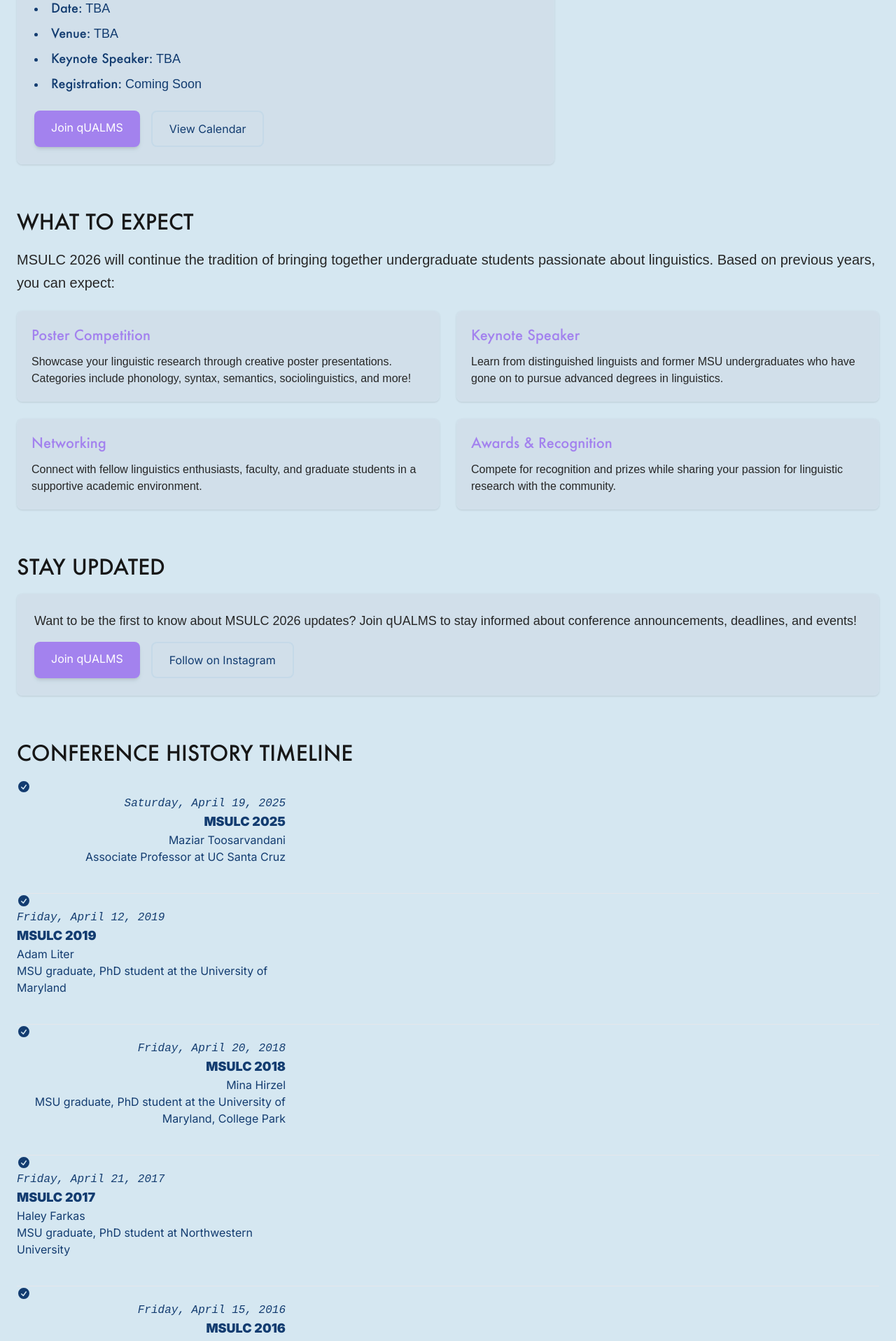
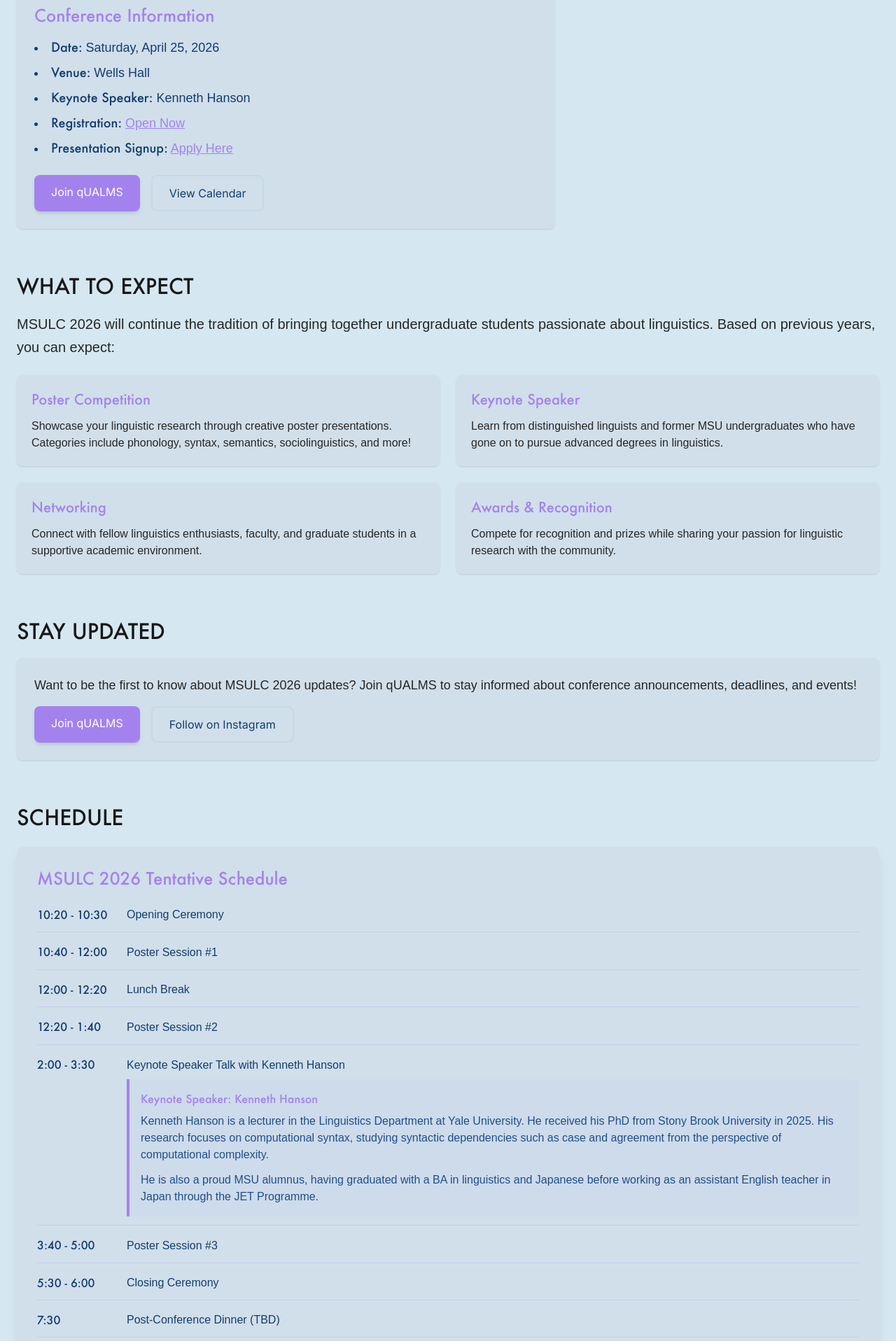
Before and after one commit to DevT02/qUALMS-website, a Next.js app: page /msulc-2026 in a window 1280 px wide. Shown: the part 640-2556 px from the top of the page at 70% size. Built offline with nearby package versions, Linux system fonts and the light colour scheme; a web font is replaced by a local one.

Commit message:
MSULC 2026 information

```diff
--- a/src/app/msulc-2026/page.tsx
+++ b/src/app/msulc-2026/page.tsx
@@ -21,12 +21,12 @@
           </p>
           <div className="mt-5 max-w-3xl">
             <p className="text-base sm:text-lg font-heading text-neutral-800 dark:text-neutral-200 leading-relaxed">
-              MSULC 2026 is coming soon! Stay tuned for more information about the 12th iteration of Michigan State's official undergraduate linguistics conference. We're excited to bring together students passionate about linguistics and linguistic research for another amazing event.
+              Welcome to MSULC 2026! Join us for the 12th iteration of Michigan State's official undergraduate linguistics conference. We're excited to bring together students passionate about linguistics and linguistic research for an amazing event featuring insightful presentations and our keynote speaker, Kenneth Hanson.
             </p>
           </div>
           <p className="mt-4 text-sm text-ice-500 flex items-center gap-3">
             <span className="inline-flex items-center px-3 py-1 rounded-full text-xs bg-lavender/10 text-lavender font-semibold">MSULC 2026</span>
-            <span>Coming Soon • Details TBA</span>
+            <span>Registration Open • Wells Hall</span>
           </p>
         </header>
 
@@ -34,15 +34,26 @@
         <section className="mb-12 sm:mb-16 max-w-3xl">
           <h2 className="text-3xl font-heading font-semibold text-neutral-900 dark:text-neutral-100 mb-5">MSULC 2026</h2>
           <p className="text-lg font-heading text-neutral-800 dark:text-neutral-200 mb-6">
-            The 12th iteration of MSULC is currently in planning. More details will be announced soon!
+            The 12th iteration of MSULC will take place on Saturday, April 25, 2026 at Wells Hall. Registration and presentation signups are now open!
           </p>
           <div className="p-5 sm:p-6 bg-slate-300/40 rounded-lg shadow border border-ice-100/10">
             <h3 className="text-2xl font-heading font-bold mb-4 text-lavender">Conference Information</h3>
             <ul className="text-lg font-heading list-disc list-inside space-y-2 mb-6">
-              <li><span className="font-bold">Date:</span> TBA</li>
-              <li><span className="font-bold">Venue:</span> TBA</li>
-              <li><span className="font-bold">Keynote Speaker:</span> TBA</li>
-              <li><span className="font-bold">Registration:</span> Coming Soon</li>
+              <li><span className="font-bold">Date:</span> Saturday, April 25, 2026</li>
+              <li><span className="font-bold">Venue:</span> Wells Hall</li>
+              <li><span className="font-bold">Keynote Speaker:</span> Kenneth Hanson</li>
+              <li>
+                <span className="font-bold">Registration:</span>{" "}
+                <a href="https://docs.google.com/forms/d/1QJDfTurZ5ceTcqYZL4tvsDjmyIGVxNIMpgDBaW9kiM4/edit?usp=drive_web&ouid=113961568020256347392" target="_blank" rel="noopener noreferrer" className="text-lavender underline hover:text-lavender/80 transition-colors">
+                  Open Now
+                </a>
+              </li>
+              <li>
+                <span className="font-bold">Presentation Signup:</span>{" "}
+                <a href="https://docs.google.com/forms/d/1qqB0_W3xSY-opF66VYzHHKRLeT1MLXSkEHcIBGsoaL0/edit" target="_blank" rel="noopener noreferrer" className="text-lavender underline hover:text-lavender/80 transition-colors">
+                  Apply Here
+                </a>
+              </li>
             </ul>
             <div className="mt-6 flex flex-wrap gap-4">
               <a
@@ -122,6 +133,65 @@
         </section>
 
 
+        {/* Detailed Schedule Section */}
+        <section className="mb-14 sm:mb-20">
+          <h3 className="text-3xl font-heading font-semibold text-neutral-900 dark:text-neutral-100 mb-6">SCHEDULE</h3>
+          <div className="p-5 sm:p-7 bg-slate-300/40 rounded-lg shadow-lg border border-ice-100/10">
+            <h4 className="text-2xl font-heading font-bold text-lavender mb-6">MSULC 2026 Tentative Schedule</h4>
+            <div className="space-y-4">
+              <div className="flex flex-col sm:flex-row border-b border-lavender/20 pb-3">
+                <div className="font-heading font-bold text-midnight-800 sm:w-32 mb-2 sm:mb-0">10:20 - 10:30</div>
+                <div className="flex-1 font-heading font-medium">Opening Ceremony</div>
+              </div>
+              <div className="flex flex-col sm:flex-row border-b border-lavender/20 pb-3">
+                <div className="font-heading font-bold text-midnight-800 sm:w-32 mb-2 sm:mb-0">10:40 - 12:00</div>
+                <div className="flex-1">
+                  <span className="font-heading font-medium">Poster Session #1</span>
+                </div>
+              </div>
+              <div className="flex flex-col sm:flex-row border-b border-lavender/20 pb-3">
+                <div className="font-heading font-bold text-midnight-800 sm:w-32 mb-2 sm:mb-0">12:00 - 12:20</div>
+                <div className="flex-1 font-heading font-medium">Lunch Break</div>
+              </div>
+              <div className="flex flex-col sm:flex-row border-b border-lavender/20 pb-3">
+                <div className="font-heading font-bold text-midnight-800 sm:w-32 mb-2 sm:mb-0">12:20 - 1:40</div>
+                <div className="flex-1">
+                  <span className="font-heading font-medium">Poster Session #2</span>
+                </div>
+              </div>
+              <div className="flex flex-col sm:flex-row border-b border-lavender/20 pb-3">
+                <div className="font-heading font-bold text-midnight-800 sm:w-32 mb-2 sm:mb-0">2:00 - 3:30</div>
+                <div className="flex-1">
+                  <span className="font-heading font-medium">Keynote Speaker Talk with Kenneth Hanson</span>
+                  <div className="mt-2 p-4 bg-lavender/5 border-l-4 border-lavender rounded-r-lg">
+                    <h5 className="font-heading font-semibold text-lavender mb-2">Keynote Speaker: Kenneth Hanson</h5>
+                    <p className="text-sm md:text-base font-heading text-midnight-700 leading-relaxed mb-3">
+                      Kenneth Hanson is a lecturer in the Linguistics Department at Yale University. He received his PhD from Stony Brook University in 2025. His research focuses on computational syntax, studying syntactic dependencies such as case and agreement from the perspective of computational complexity.
+                    </p>
+                    <p className="text-sm md:text-base font-heading text-midnight-700 leading-relaxed">
+                      He is also a proud MSU alumnus, having graduated with a BA in linguistics and Japanese before working as an assistant English teacher in Japan through the JET Programme.
+                    </p>
+                  </div>
+                </div>
+              </div>
+              <div className="flex flex-col sm:flex-row border-b border-lavender/20 pb-3">
+                <div className="font-heading font-bold text-midnight-800 sm:w-32 mb-2 sm:mb-0">3:40 - 5:00</div>
+                <div className="flex-1">
+                  <span className="font-heading font-medium">Poster Session #3</span>
+                </div>
+              </div>
+              <div className="flex flex-col sm:flex-row border-b border-lavender/20 pb-3">
+                <div className="font-heading font-bold text-midnight-800 sm:w-32 mb-2 sm:mb-0">5:30 - 6:00</div>
+                <div className="flex-1 font-heading font-medium">Closing Ceremony</div>
+              </div>
+              <div className="flex flex-col sm:flex-row border-b border-lavender/20 pb-3">
+                <div className="font-heading font-bold text-midnight-800 sm:w-32 mb-2 sm:mb-0">7:30</div>
+                <div className="flex-1 font-heading font-medium">Post-Conference Dinner (TBD)</div>
+              </div>
+            </div>
+          </div>
+        </section>
+
         {/* Conference History Timeline */}
         <section className="my-12 sm:my-16">
           <h2 className="text-3xl font-heading font-semibold text-neutral-900 dark:text-neutral-100 mb-5">CONFERENCE HISTORY TIMELINE</h2>
--- a/src/components/CalendarSection.tsx
+++ b/src/components/CalendarSection.tsx
@@ -139,6 +139,13 @@
       description: "Come meet us at our biweekly meeting!",
       location: "Wells Hall A226",
       time: "5 PM - 6 PM",
+    },
+    {
+      date: new Date(2026, 3, 25),
+      title: "MSULC 2026",
+      description: "Michigan State Undergraduate Linguistics Conference",
+      location: "Wells Hall",
+      time: "10:20 AM - 6:00 PM",
     },
   ];
 
--- a/src/components/Timeline.tsx
+++ b/src/components/Timeline.tsx
@@ -7,6 +7,13 @@
 }
 
 const msulcEvents: MsulcEvent[] = [
+  {
+    id: 2026,
+    title: "MSULC 2026",
+    date: "Saturday, April 25, 2026",
+    keynoteSpeaker: "Kenneth Hanson",
+    details: "MSU graduate, Lecturer at Yale University"
+  },
   {
     id: 2025,
     title: "MSULC 2025",
```
